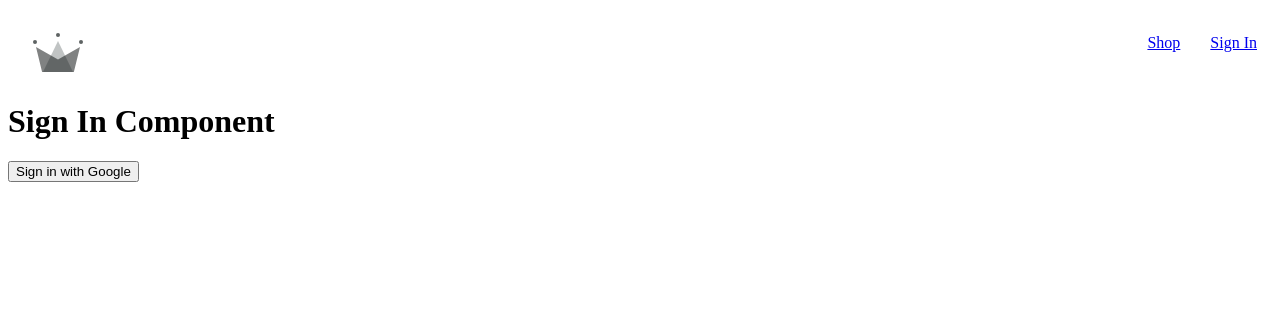
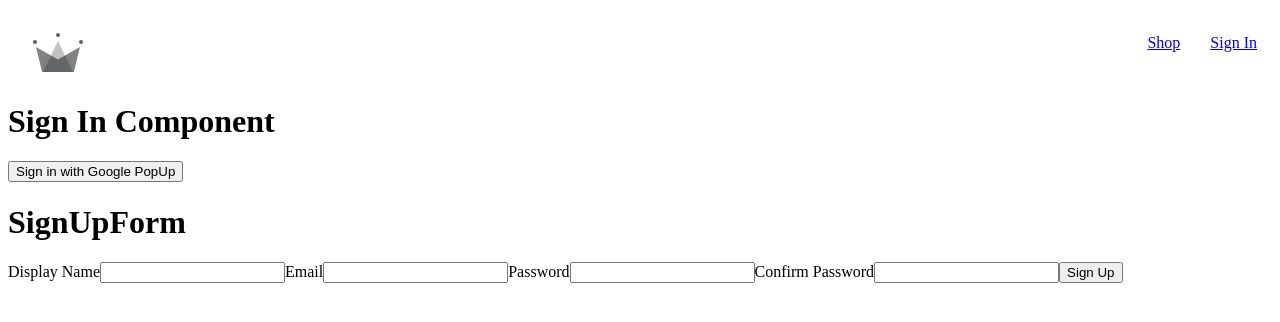
Before and after one commit to blksmth1725/goldenTree, a React (Create React App) app: page /signIn in a window 1280 px wide. Shown: the top 322 px of the page. Built offline with nearby package versions, Linux system fonts and the light colour scheme; the HTML template or start-up script is replaced by a standard one.

Commit message:
Creating SingUp form with generic displayName email passwor & confirmPassword form flow

```diff
--- /dev/null
+++ b/src/components/signUpForm/signUpForm.component.jsx
@@ -0,0 +1,36 @@
+import { Fragment, useState } from "react";
+import { formInputs, defaultFormFields } from "../../models/formInputs";
+
+const SignUpForm = () => {
+	const [formFields, setFormFields] = useState(defaultFormFields);
+
+	const handleChange = (event) => {
+		const { name, value } = event.target;
+		setFormFields({ ...formFields, [name]: value });
+	};
+
+	return (
+		<div>
+			<h1>SignUpForm</h1>
+			<form onSubmit={() => {}}>
+				{formInputs.map(({ id, label, name, type, required }) => {
+					return (
+						<Fragment key={id}>
+							<label>{label}</label>
+							<input
+								required={required}
+								type={type}
+								onChange={handleChange}
+								name={name}
+								value={formFields.value}
+							/>
+						</Fragment>
+					);
+				})}
+				<button type="submit">Sign Up</button>
+			</form>
+		</div>
+	);
+};
+
+export default SignUpForm;
--- /dev/null
+++ b/src/models/formInputs.js
@@ -0,0 +1,37 @@
+export const formInputs = [
+	{
+		id: 1,
+		label: "Display Name",
+		type: "text",
+		name: "displayName",
+		required: true,
+	},
+	{
+		id: 2,
+		label: "Email",
+		type: "email",
+		name: "email",
+		required: true,
+	},
+	{
+		id: 3,
+		label: "Password",
+		type: "password",
+		name: "password",
+		required: true,
+	},
+	{
+		id: 4,
+		label: "Confirm Password",
+		type: "password",
+		name: "confirmPassword",
+		required: true,
+	},
+];
+
+export const defaultFormFields = {
+	displayName: "",
+	email: "",
+	password: "",
+	confirmPassword: "",
+};
--- a/src/routes/singIn/signIn.component.jsx
+++ b/src/routes/singIn/signIn.component.jsx
@@ -2,6 +2,7 @@ import {
 	signInWithGooglePopup,
 	creatUserDocFromAuth,
 } from "../../utils/firebase/firebase.utils";
+import SignUpForm from "../../components/signUpForm/signUpForm.component";
 
 const SignIn = () => {
 	const logGoogleUser = async () => {
@@ -12,7 +13,8 @@ const SignIn = () => {
 	return (
 		<div>
 			<h1>Sign In Component</h1>
-			<button onClick={logGoogleUser}>Sign in with Google</button>
+			<button onClick={logGoogleUser}>Sign in with Google PopUp</button>
+			<SignUpForm />
 		</div>
 	);
 };
--- a/src/utils/firebase/firebase.utils.js
+++ b/src/utils/firebase/firebase.utils.js
@@ -18,13 +18,16 @@ const firebaseConfig = {
 };
 
 const firebaseApp = initializeApp(firebaseConfig);
-const provider = new GoogleAuthProvider();
-provider.setCustomParameters({
+
+const googleProvider = new GoogleAuthProvider();
+
+googleProvider.setCustomParameters({
 	prompt: "select_account",
 });
 
 export const auth = getAuth();
-export const signInWithGooglePopup = () => signInWithPopup(auth, provider);
+export const signInWithGooglePopup = () =>
+	signInWithPopup(auth, googleProvider);
 
 export const db = getFirestore();
 
```
